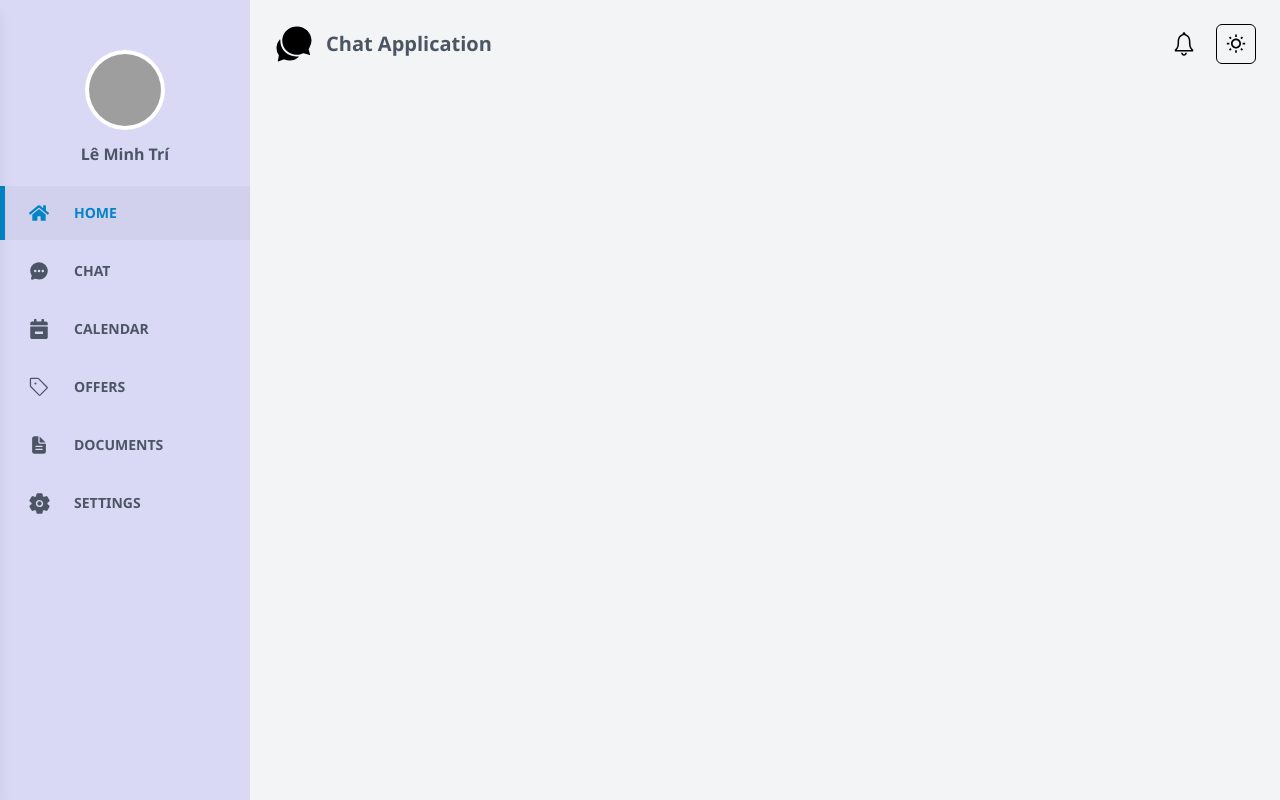
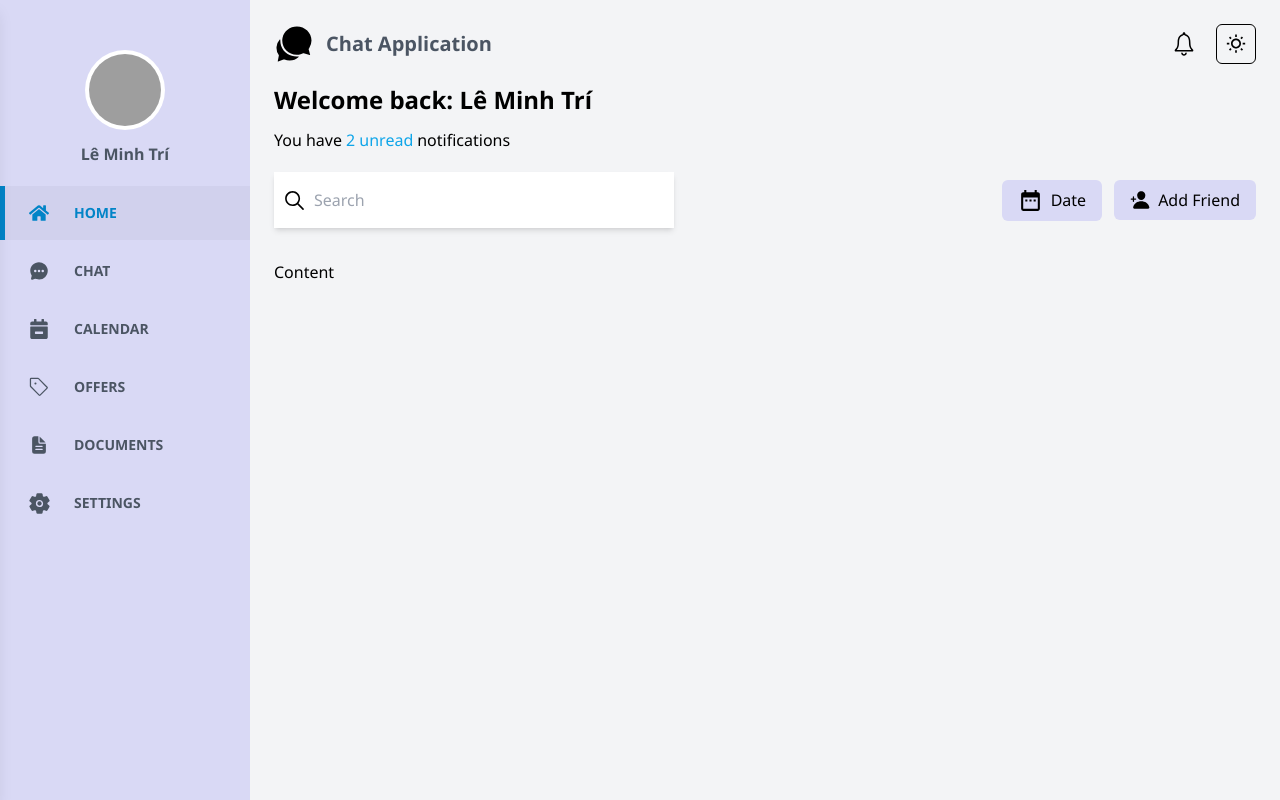
Before and after one commit to minhtrifit/nexlab-chat-app, a React (Vite) app: page / in a window 1280 px wide. Built offline with nearby package versions, Linux system fonts and the light colour scheme; grey boxes are pictures that could not be loaded.

Commit message:
setup home page

```diff
--- a/src/pages/ChatPage.tsx
+++ b/src/pages/ChatPage.tsx
@@ -84,8 +84,8 @@ const ChatPage = () => {
 
   return (
     <div
-      className="w-full sm:w-[calc(100%-250px)] max-h-full p-6 overflow-hidden text-black dark:text-white
-                  bg-gray-100 dark:bg-secondary-gray"
+      className="w-full sm:w-[calc(100%-250px)] h-full p-6 overflow-hidden
+                  text-black dark:text-white bg-gray-100 dark:bg-secondary-gray"
     >
       <FriendDrawer
         friends={friendList}
--- a/src/pages/HomePage.tsx
+++ b/src/pages/HomePage.tsx
@@ -1,14 +1,28 @@
+import { useState } from "react";
+
+import { useSelector } from "react-redux";
+import { RootState } from "../redux/store";
+import { USER_TYPE } from "../types/user.type";
+
 import ToggleTheme from "../components/ToggleTheme";
 import DrawerBtn from "../components/DrawerBtn";
 import NotificationBtn from "../components/NotificationBtn";
+import SearchBox from "../components/SearchBox";
 
-import { IoChatbubblesSharp } from "react-icons/io5";
+import { IoChatbubblesSharp, IoPersonAdd } from "react-icons/io5";
+import { MdDateRange } from "react-icons/md";
 
 const HomePage = () => {
+  const currentUser = useSelector<RootState, USER_TYPE | null>(
+    (state) => state.users.currentUser
+  );
+
+  const [searchValue, setSearchValue] = useState<string>("");
+
   return (
     <div
-      className="w-full sm:w-[calc(100%-250px)] max-h-full p-6 overflow-y-auto text-black dark:text-white
-                  bg-gray-100 dark:bg-secondary-gray"
+      className="w-full sm:w-[calc(100%-250px)] h-full p-6 overflow-hidden
+                  text-black dark:text-white bg-gray-100 dark:bg-secondary-gray"
     >
       <div className="w-full flex items-center justify-between">
         <div className="flex flex-col sm:flex-row items-center gap-3">
@@ -23,6 +37,35 @@ const HomePage = () => {
           <DrawerBtn />
         </div>
       </div>
+      <div className="mt-5 w-full flex flex-col gap-3">
+        <h1 className="text-2xl font-semibold">
+          Welcome back: {currentUser?.name}
+        </h1>
+        <span className="flex items-center gap-x-1">
+          You have <p className="text-sky-500">2 unread</p> notifications
+        </span>
+      </div>
+      <div className="mt-5 w-full flex flex-wrap items-center justify-between">
+        <div className="w-[100%] w-[400px]">
+          <SearchBox
+            searchValue={searchValue}
+            setSearchValue={setSearchValue}
+          />
+        </div>
+        <div className="flex items-center gap-3">
+          <button className="flex items-center gap-2 px-4 py-2 rounded-md bg-light-gray dark:bg-primary-gray">
+            <MdDateRange size={25} />
+            Date
+          </button>
+          <button className="flex items-center gap-2 px-4 py-2 rounded-md bg-light-gray dark:bg-primary-gray">
+            <IoPersonAdd size={20} />
+            Add Friend
+          </button>
+        </div>
+      </div>
+      <div className="mt-8 w-full h-[calc(100vh-300px)] overflow-y-auto">
+        <div className="h-[1000px]">Content</div>
+      </div>
     </div>
   );
 };
```
